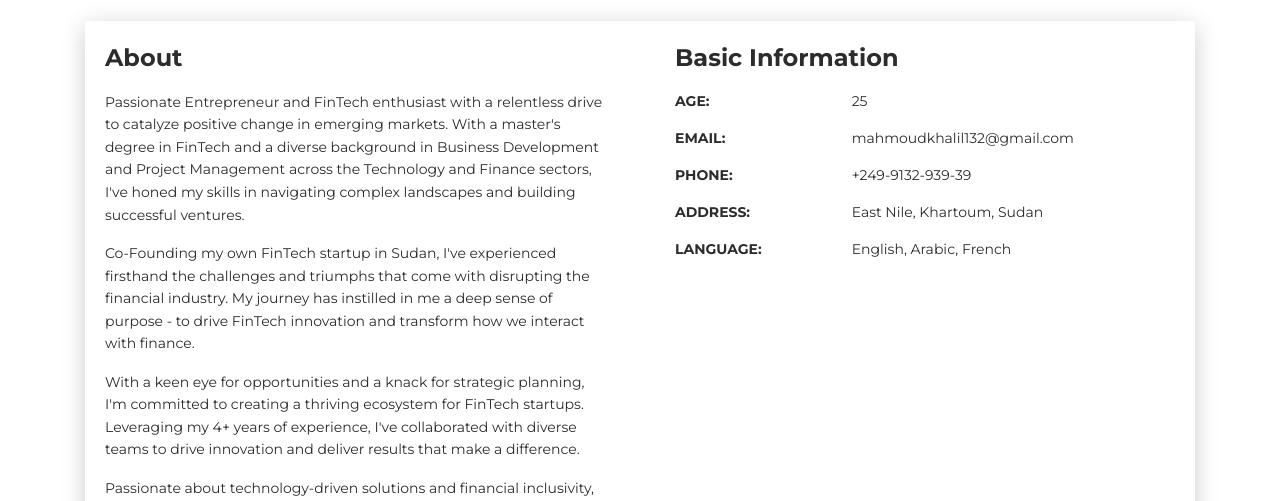
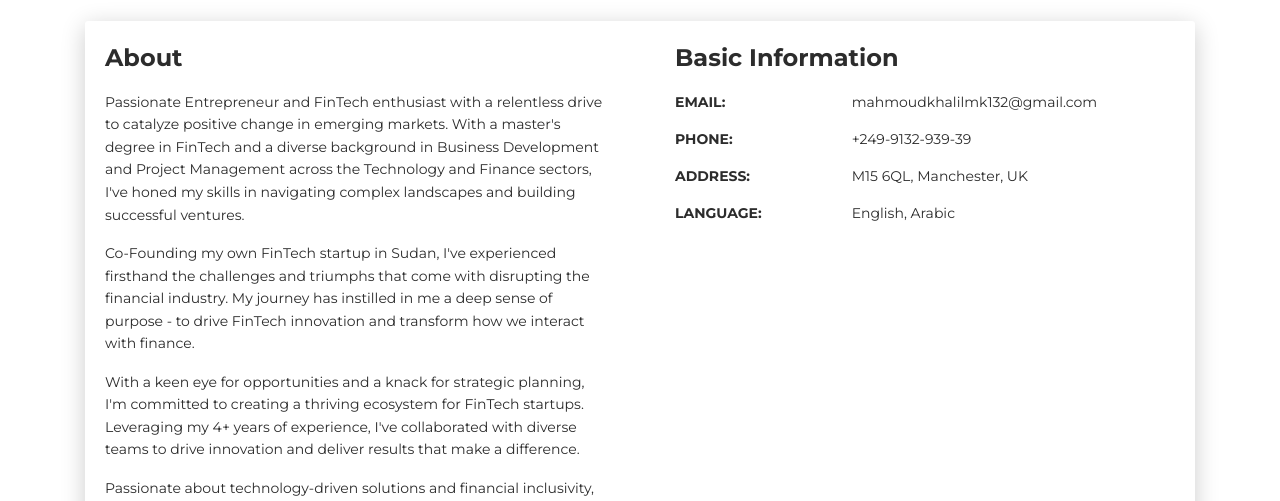
Before and after one commit to Mahmoud-git/Mahmoud-git.github.io, a plain HTML site: page index.html in a window 1280 px wide. Shown: the part 599-1100 px from the top of the page. Drawn offline with Linux system fonts and the light colour scheme.

Commit message:
Update index.html

```diff
--- a/index.html
+++ b/index.html
@@ -71,13 +71,9 @@
         <div class="col-lg-6 col-md-12">
           <div class="card-body">
             <div class="h4 mt-0 title">Basic Information</div>
-            <div class="row">
-              <div class="col-sm-4"><strong class="text-uppercase">Age:</strong></div>
-              <div class="col-sm-8">25</div>
-            </div>
             <div class="row mt-3">
               <div class="col-sm-4"><strong class="text-uppercase">Email:</strong></div>
-              <div class="col-sm-8">mahmoudkhalil132@gmail.com</div>
+              <div class="col-sm-8">mahmoudkhalilmk132@gmail.com</div>
             </div>
             <div class="row mt-3">
               <div class="col-sm-4"><strong class="text-uppercase">Phone:</strong></div>
@@ -85,11 +81,11 @@
             </div>
             <div class="row mt-3">
               <div class="col-sm-4"><strong class="text-uppercase">Address:</strong></div>
-              <div class="col-sm-8">East Nile, Khartoum, Sudan</div>
+              <div class="col-sm-8">M15 6QL, Manchester, UK</div>
             </div>
             <div class="row mt-3">
               <div class="col-sm-4"><strong class="text-uppercase">Language:</strong></div>
-              <div class="col-sm-8">English, Arabic, French</div>
+              <div class="col-sm-8">English, Arabic</div>
             </div>
           </div>
         </div>
```
